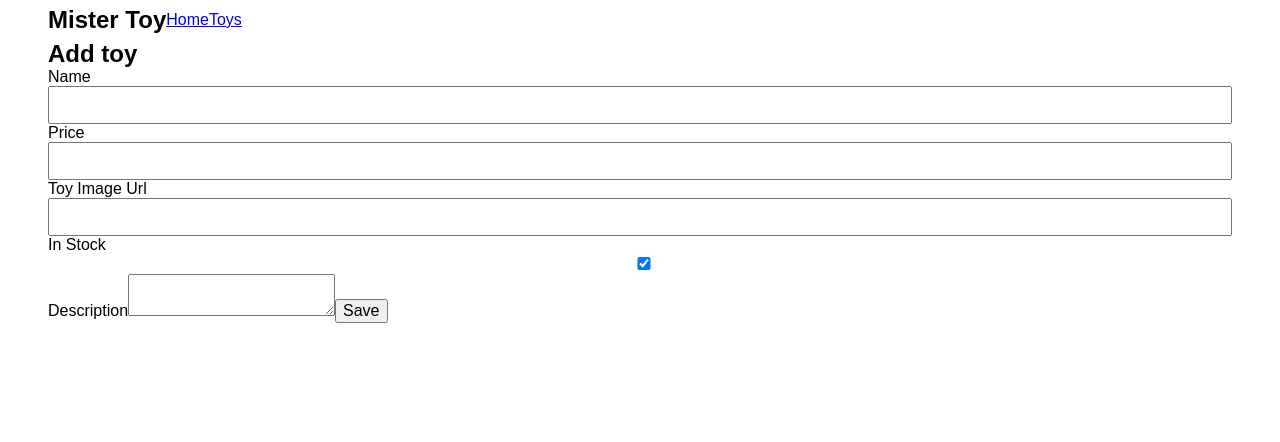
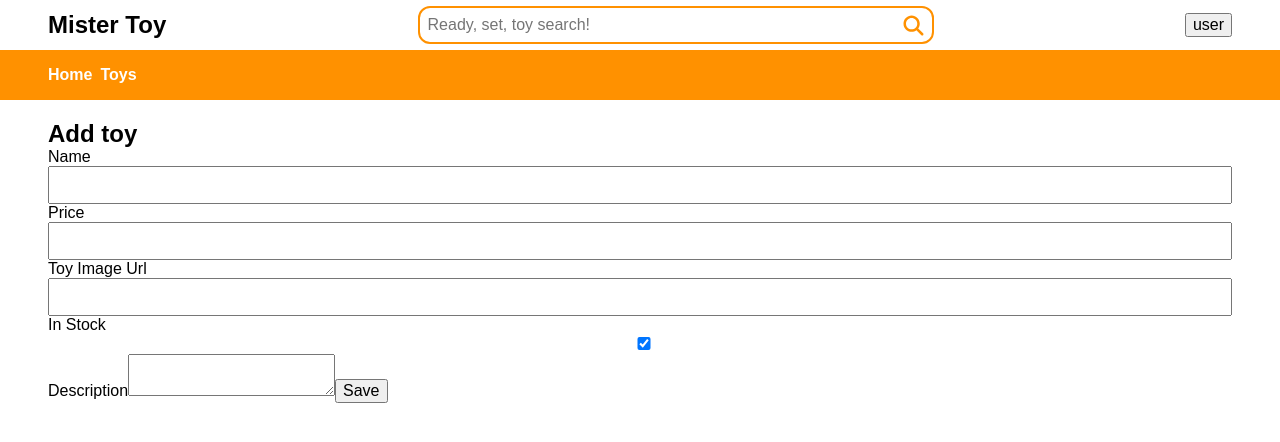
Before and after one commit to Eh2409/mister-toy-frontend, a React (Vite) app: page /toy/edit in a window 1280 px wide. Shown: the top 442 px of the page. Built offline with nearby package versions, Linux system fonts and the light colour scheme.

Commit message:
Add style to app header

```diff
--- a/src/assets/style/base/base.css
+++ b/src/assets/style/base/base.css
@@ -58,3 +58,9 @@ li {
     padding: 0;
     margin: 0;
 }
+
+.icon {
+    min-width: 25px;
+    min-height: 25px;
+    aspect-ratio: 1/1;
+}
--- a/src/assets/style/base/form.css
+++ b/src/assets/style/base/form.css
@@ -15,6 +15,23 @@ button,
         &:hover {
             filter: brightness(0.9);
         }
+    }
+
+    /* search-btn */
+    &.s-b {
+        background-color: inherit;
+        border: none;
+
+        .glass-icon {
+            width: 25px;
+            height: 25px;
+            background-color: rgb(255, 145, 0);
+            -webkit-mask: url('/public/images/glass.svg');
+            -webkit-mask-size: contain;
+            mask: url('/public/images/glass.svg');
+            mask-size: cover;
+        }
+
     }
 
     /* pagination-button */
@@ -52,3 +69,12 @@ select {
     width: 100%;
     padding: 0.5em;
 }
+
+input {
+
+    /* main-search */
+    &.m-s {
+        border: none;
+        outline: none;
+    }
+}
--- a/src/assets/style/base/layout.css
+++ b/src/assets/style/base/layout.css
@@ -11,11 +11,11 @@
     }
 
     .app-header {
-        height: 5vh;
+        height: 15vh;
     }
 
     .app-main-content {
-        min-height: calc(100vh - 5vh);
+        min-height: calc(100vh - 15vh);
     }
 
 }
--- /dev/null
+++ b/src/assets/style/cmps/AppHeader.css
@@ -0,0 +1,39 @@
+.app-header {
+    background: white;
+    /* position: sticky;
+    top: 0;
+    z-index: 1000; */
+
+    &>* {
+        padding-inline: 3em;
+        padding-block: 0.5em;
+    }
+
+    .header-content {
+        .main-search {
+            min-width: 40vw;
+            outline: 2px solid var(--mainSiteClrTheme);
+            border-radius: 10px;
+            overflow: hidden;
+            margin-inline: 1em;
+
+            &:has(input:focus) {
+                outline: 3px solid var(--mainSiteClrTheme);
+                box-shadow: 1px 1px 10px rgba(0, 0, 0, 0.155);
+            }
+        }
+    }
+
+    .header-nav {
+        gap: 0.5em;
+        background-color: var(--mainSiteClrTheme);
+        color: white;
+        padding-block: 1em;
+
+        a {
+            color: inherit;
+            text-decoration: none;
+            font-weight: bold;
+        }
+    }
+}
--- a/src/assets/style/main.css
+++ b/src/assets/style/main.css
@@ -13,6 +13,7 @@
 /* cmps */
 @import "./cmps/Pagination.css";
 @import "./cmps/LabelsPicker.css";
+@import "./cmps/AppHeader.css";
 
 @import "./cmps/toy/ToyList.css";
 @import "./cmps/toy/ToyFilter.css";
--- a/src/cmps/AppHeader.jsx
+++ b/src/cmps/AppHeader.jsx
@@ -1,14 +1,52 @@
-import { NavLink } from 'react-router-dom'
+import { NavLink, useNavigate, useLocation } from 'react-router-dom'
+
+//services
+import { toyActions } from '../../store/actions/toy.actions.js'
 
 export function AppHeader(props) {
+
+    const navigate = useNavigate()
+    const location = useLocation()
+
+    function onSearch(ev) {
+        ev.preventDefault()
+
+        const searchVal = ev.target.elements.search.value
+
+        if (!searchVal) return
+
+        if (location.pathname === '/toy') {
+            toyActions.setSearchWord(searchVal)
+        } else {
+            navigate(`/toy?name=${searchVal}`)
+        }
+        ev.target.elements.search.value = ''
+
+    }
+
     return (
-        <header className="app-header flex align-center">
-            <h1>Mister Toy</h1>
+        <header className="app-header full">
 
-            <nav className="header-nav">
+            <div className='header-content flex justify-between align-center'>
+                <h1>Mister Toy</h1>
+
+                <form className='main-search flex' onSubmit={onSearch}>
+                    <input type="text" name="search" className='m-s' placeholder='Ready, set, toy search!' />
+
+                    <button className='s-b'>
+                        <div className='glass-icon'></div>
+                    </button>
+                </form>
+
+                <button>user</button>
+            </div>
+
+
+            <nav className="header-nav flex  align-center">
                 <NavLink to="/">Home</NavLink>
                 <NavLink to="/toy">Toys</NavLink>
             </nav>
+
         </header>
     )
 }
--- a/src/cmps/toy/ToyFilter.jsx
+++ b/src/cmps/toy/ToyFilter.jsx
@@ -1,16 +1,29 @@
 
 import { useState, useEffect, useRef } from 'react'
+import { useSelector } from "react-redux"
+
+//services
+import { toyActions } from '../../../store/actions/toy.actions.js'
+
+//cmps
 import { LabelPicker } from '../LabelPicker'
 
 
 export function ToyFilter({ filterBy, onSetFilterBy, toysLabels }) {
-
+    toyActions
+    const searchWord = useSelector(storeState => storeState.toyModule.searchWord)
     const [filterByToEdit, setFilterByToEdit] = useState({ ...filterBy })
     const resetFilterRef = useRef({ name: '', price: 0, labels: [], inStock: 'all' })
 
     useEffect(() => {
         onSetFilterBy(filterByToEdit)
     }, [filterByToEdit])
+
+    useEffect(() => {
+        if (searchWord) {
+            setSearchWordInFilter(searchWord)
+        }
+    }, [searchWord])
 
     function handleChange({ target }) {
         var { value, name, type } = target
@@ -53,13 +66,13 @@ export function ToyFilter({ filterBy, onSetFilterBy, toysLabels }) {
         }
     }
 
+    function setSearchWordInFilter(searchWord) {
+        setFilterByToEdit(prevFilter => ({ ...prevFilter, name: searchWord }))
+        toyActions.setSearchWord('')
+    }
+
     function isAppliedFilterVisible(filterByToEdit) {
         const { name, price, labels, inStock } = filterByToEdit
-        console.log('Here:', !name)
-        console.log('Here:', !price)
-        console.log('Here:', labels.length <= 0)
-        console.log('Here:', inStock === 'all')
-        console.log('Here:', !name && !price && labels.length <= 0 && inStock === 'all')
         if (!name && !price && labels.length <= 0 && inStock === 'all') return false
         else return true
     }
--- a/store/actions/toy.actions.js
+++ b/store/actions/toy.actions.js
@@ -1,12 +1,13 @@
 import { toyService } from "../../src/services/Toy/index-toy.js";
-import { ADD_TOY, REMOVE_TOY, SET_LABELS, SET_MAX_PAGE_COUNT, SET_TOYS, UPDATE_TOY } from "../reducers/toy.reducer.js";
+import { ADD_TOY, REMOVE_TOY, SET_LABELS, SET_MAX_PAGE_COUNT, SET_SEARCH_WORD, SET_TOYS, UPDATE_TOY } from "../reducers/toy.reducer.js";
 import { store } from "../store.js";
 
 export const toyActions = {
     load,
     remove,
     save,
-    loadLabels
+    loadLabels,
+    setSearchWord
 }
 
 function load(filterBy = {}) {
@@ -62,3 +63,7 @@ function loadLabels() {
             throw err
         })
 }
+
+function setSearchWord(searchWord) {
+    store.dispatch({ type: SET_SEARCH_WORD, searchWord })
+}
--- a/store/reducers/toy.reducer.js
+++ b/store/reducers/toy.reducer.js
@@ -8,10 +8,13 @@ export const SET_MAX_PAGE_COUNT = 'SET_MAX_PAGE_COUNT'
 
 export const SET_LABELS = 'SET_LABELS'
 
+export const SET_SEARCH_WORD = 'SET_SEARCH_WORD'
+
 const initialState = {
     toys: [],
     maxPageCount: 0,
-    labels: []
+    labels: [],
+    searchWord: ''
 }
 
 export function toyReducer(state = initialState, cmd = {}) {
@@ -35,8 +38,12 @@ export function toyReducer(state = initialState, cmd = {}) {
             }
         case SET_MAX_PAGE_COUNT:
             return { ...state, maxPageCount: cmd.maxPageCount }
+
         case SET_LABELS:
             return { ...state, labels: cmd.labels }
+
+        case SET_SEARCH_WORD:
+            return { ...state, searchWord: cmd.searchWord }
 
         default: return state
     }
```
Also changed, not shown: public/images/glass.svg (added).
